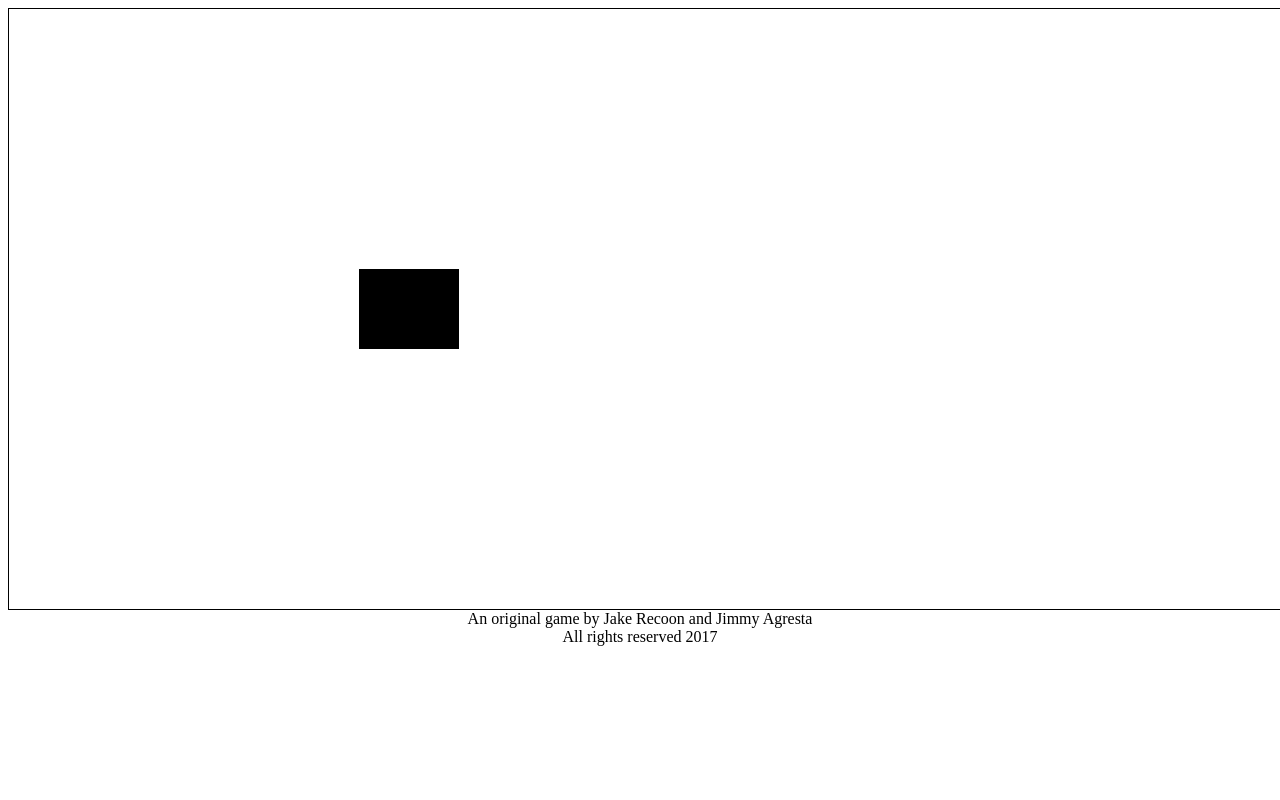
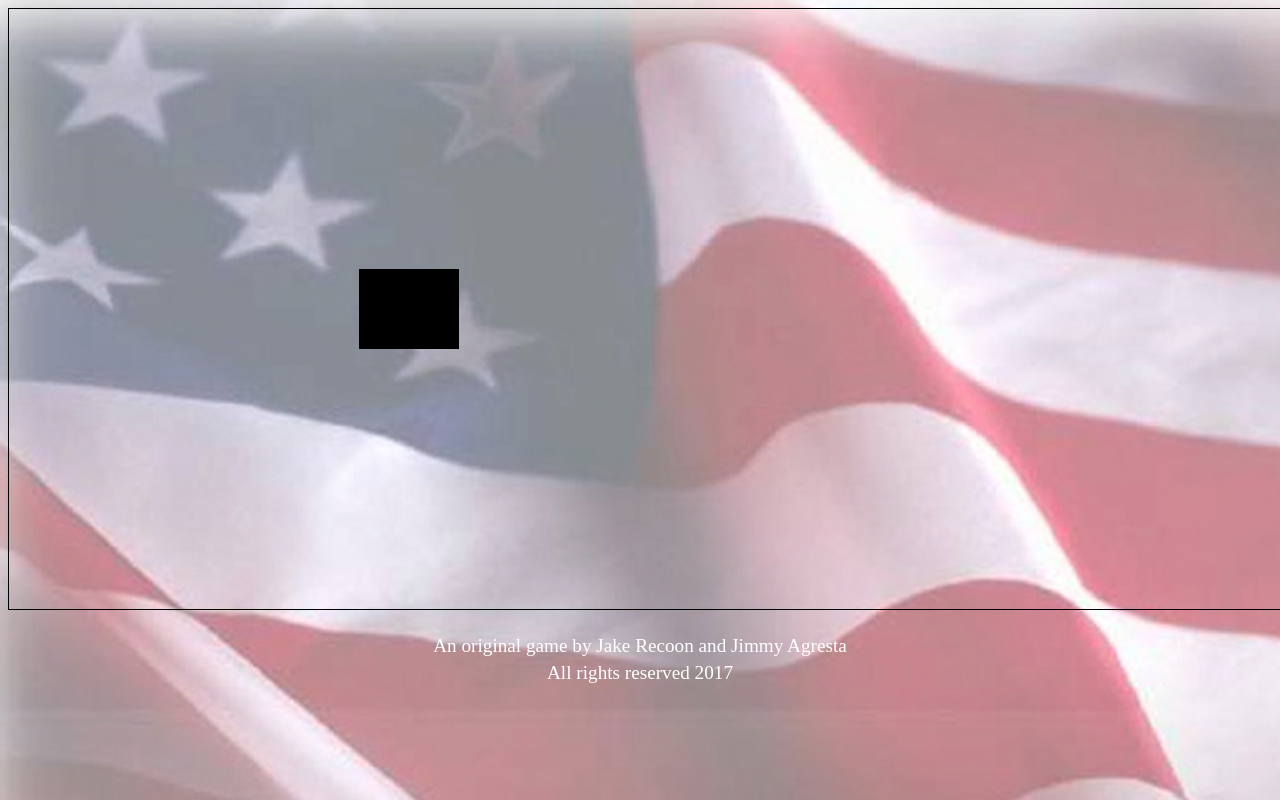
Before and after one commit to jhr2186/Politiquest, a plain HTML site: page Politiquest/index.html in a window 1280 px wide. Shown: the top 800 px of the page. Drawn offline with Linux system fonts and the light colour scheme.

Commit message:
Sweet ass background

```diff
--- a/Politiquest/style.css
+++ b/Politiquest/style.css
@@ -1,4 +1,16 @@
-#credits p{
+body{
+    background-image: url("background.png");
+}
+
+#credits{
     text-align: center;
     margin: auto;
+    margin-top: 25px;
 }
+
+#credits p{
+    margin-top: 5px;
+    margin-bottom: 0px;
+    font-size: 120%;
+    color: white;
+}
```
Also changed, not shown: Politiquest/background.png (added).
